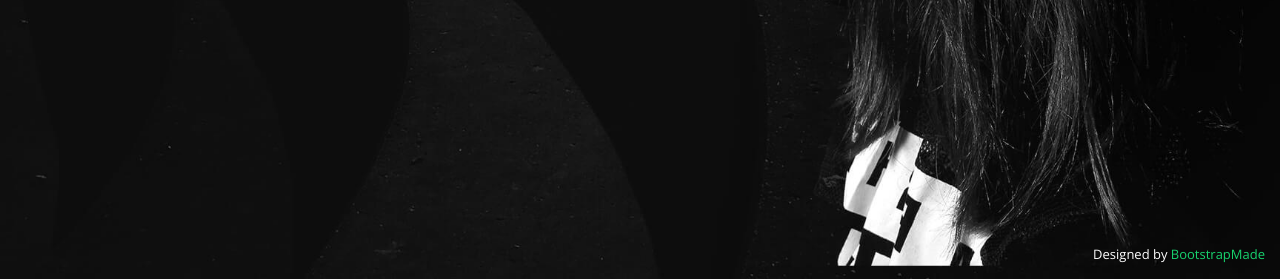
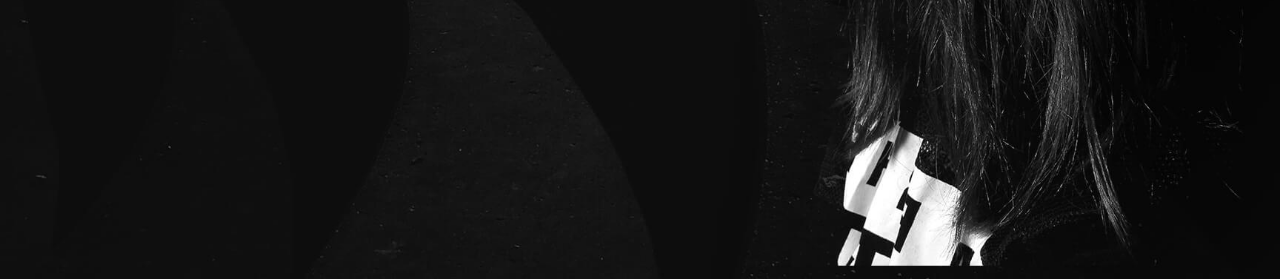
Before and after one commit to Nothingtaro/chanon.aupattanapanit, a plain HTML site: page index.html in a window 1280 px wide. Shown: the part 521-800 px from the top of the page. Drawn offline with nearby package versions, Linux system fonts and the light colour scheme.

Commit message:
Initial commit

```diff
--- a/index.html
+++ b/index.html
@@ -630,14 +630,6 @@
     </section>
     <!-- End Contact Section -->
 
-    <div class="credits">
-        <!-- All the links in the footer should remain intact. -->
-        <!-- You can delete the links only if you purchased the pro version. -->
-        <!-- Licensing information: https://bootstrapmade.com/license/ -->
-        <!-- Purchase the pro version with working PHP/AJAX contact form: https://bootstrapmade.com/personal-free-resume-bootstrap-template/ -->
-        Designed by <a href="https://bootstrapmade.com/">BootstrapMade</a>
-    </div>
-
     <!-- Vendor JS Files -->
     <script src="assets/vendor/purecounter/purecounter.js"></script>
     <script src="assets/vendor/bootstrap/js/bootstrap.bundle.min.js"></script>
```
